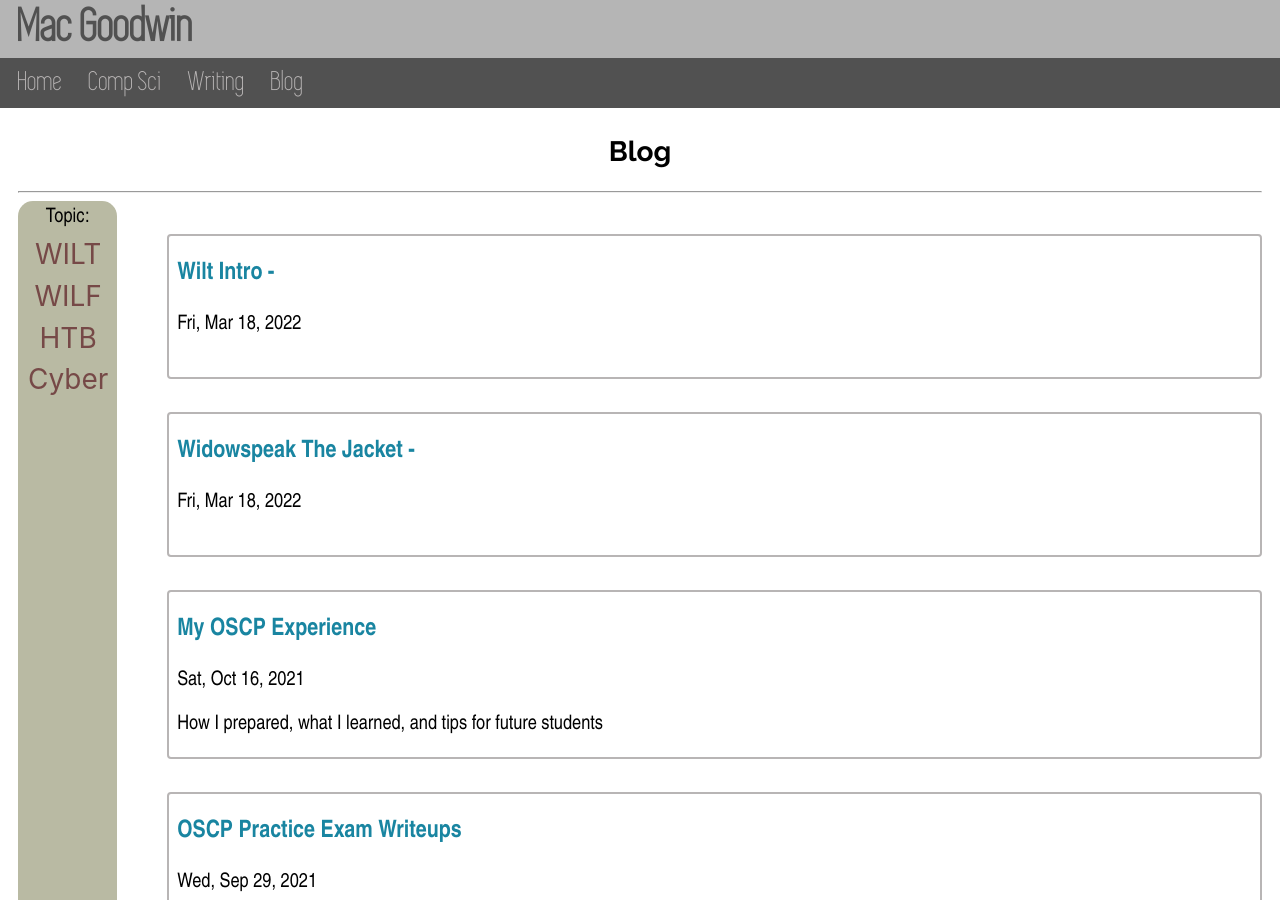
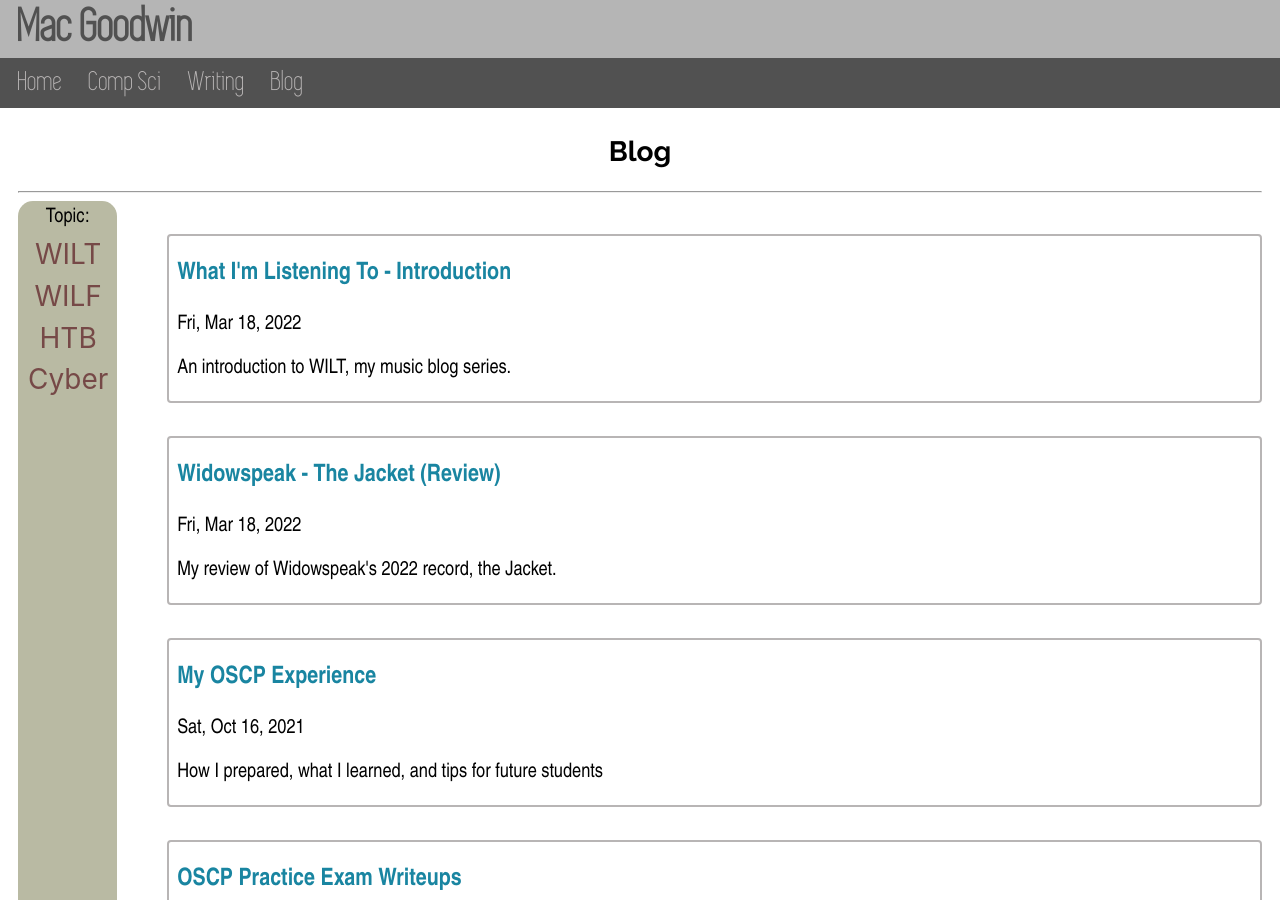
Before and after one commit to Twigonometry/mac-goodwin.com, a Jekyll site: the page built from mac-goodwin/blog/index.html, in a window 1280 px wide and 900 px high. Built offline with Jekyll 4.4.1, drawn with Linux system fonts in a browser that asks for light colours; some web fonts are replaced.

Commit message:
Add front matter whoops

```diff
--- a/mac-goodwin/blog/WILT/_posts/2022-03-18-widowspeak-the-jacket.md
+++ b/mac-goodwin/blog/WILT/_posts/2022-03-18-widowspeak-the-jacket.md
@@ -1,3 +1,12 @@
+---
+layout: post
+layout: default
+title: "Widowspeak - The Jacket (Review)"
+description: "My review of Widowspeak's 2022 record, the Jacket."
+category_string: "none"
+custom_css: ['blogs']
+---
+
 # Widowspeak - The Jacket (Review)
 
 *Let that be enough*
--- a/mac-goodwin/blog/WILT/_posts/2022-03-18-wilt-intro.md
+++ b/mac-goodwin/blog/WILT/_posts/2022-03-18-wilt-intro.md
@@ -1,3 +1,12 @@
+---
+layout: post
+layout: default
+title: "What I'm Listening To - Introduction"
+description: "An introduction to WILT, my music blog series."
+category_string: "none"
+custom_css: ['blogs']
+---
+
 # Introduction to WILT
 
 Welcome to *What I'm Listening To*. This is the column on my website I've most wanted to start - unfortunately it is *long* overdue. I started writing it in 2020 and planned to release my Albums of the Year list, but wanted to write an introduction before I did - and I simply never finished it. Today I'm making a commitment to write this first article, and hopefully keep this blog alive! Part of the reason for reviving this idea is because of some of the excellent albums that have come out recently - I really wanted to write about them, so here I am. It shouldn't be too hard to publish blogs for the first few weeks, because I can harvest all of the half-baked articles from two years ago - so stay tuned!
```
